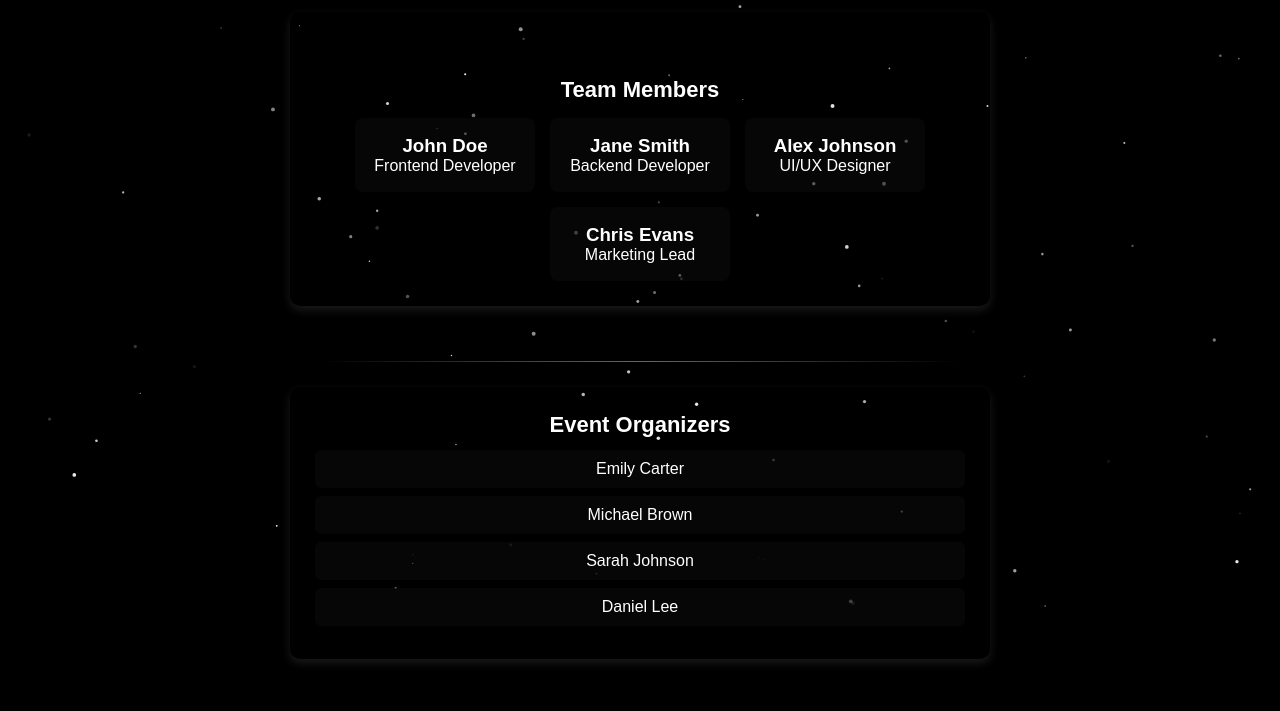
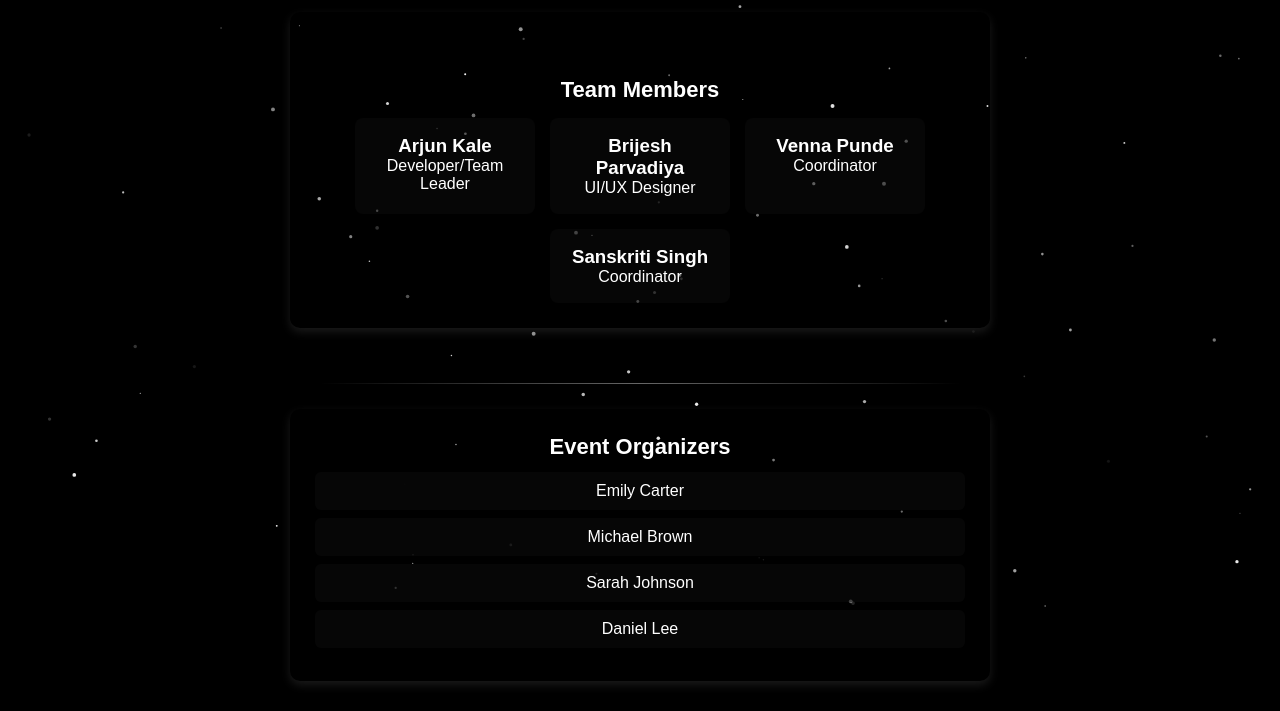
Before and after one commit to akdoescodes/Techcrunch, a plain HTML site: page about.html in a window 1280 px wide. Shown: the part 188-899 px from the top of the page. Before the commit the page ends 877 px from the top, so only its background shows below. Drawn offline with Linux system fonts and the light colour scheme.

Commit message:
Update about.html

```diff
--- a/about.html
+++ b/about.html
@@ -47,20 +47,20 @@
         <h2 class="fade-in">Team Members</h2>
         <div class="team-grid">
             <div class="team-member">
-                <h3>John Doe</h3>
-                <p>Frontend Developer</p>
+                <h3>Arjun Kale</h3>
+                <p>Developer/Team Leader</p>
             </div>
             <div class="team-member">
-                <h3>Jane Smith</h3>
-                <p>Backend Developer</p>
-            </div>
-            <div class="team-member">
-                <h3>Alex Johnson</h3>
+                <h3>Brijesh Parvadiya</h3>
                 <p>UI/UX Designer</p>
             </div>
             <div class="team-member">
-                <h3>Chris Evans</h3>
-                <p>Marketing Lead</p>
+                <h3>Venna Punde</h3>
+                <p>Coordinator</p>
+            </div>
+            <div class="team-member">
+                <h3>Sanskriti Singh</h3>
+                <p>Coordinator</p>
             </div>
         </div>
     </section>
```
